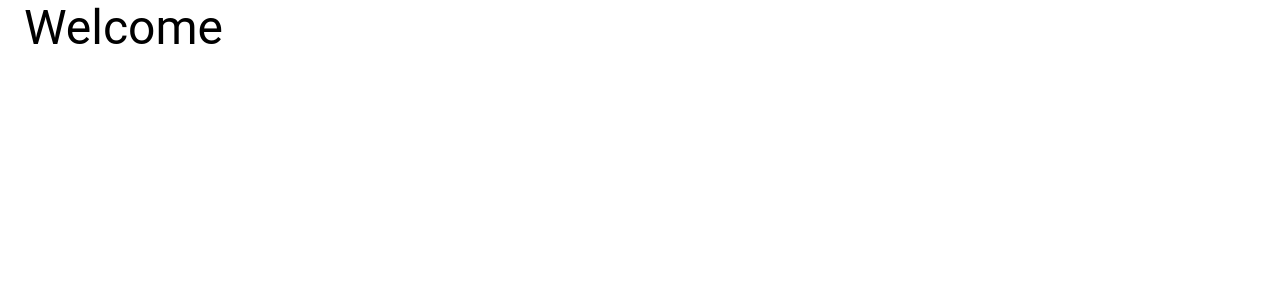
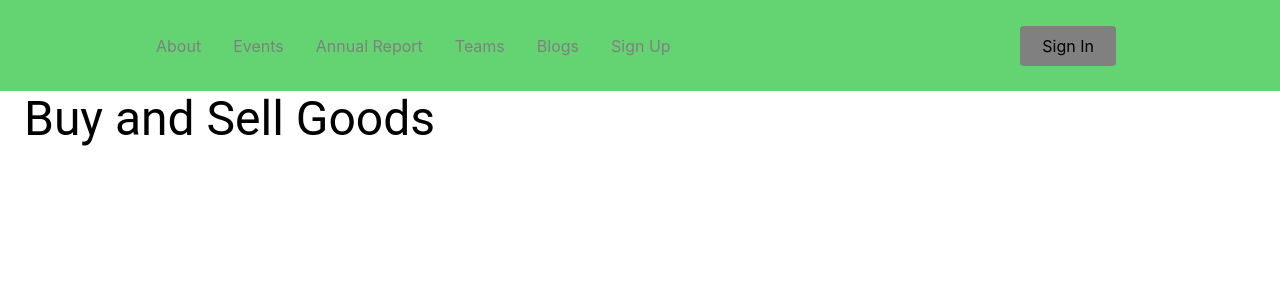
Before and after one commit to kgauzampe/Blvck, a React (Create React App) app: page / in a window 1280 px wide. Shown: the top 300 px of the page. Built offline with nearby package versions, Linux system fonts and the light colour scheme.

Commit message:
Nav created

```diff
--- a/package.json
+++ b/package.json
@@ -9,8 +9,10 @@
     "@testing-library/user-event": "^13.5.0",
     "react": "^18.2.0",
     "react-dom": "^18.2.0",
+    "react-icons": "^4.4.0",
     "react-router-dom": "^6.4.0",
     "react-scripts": "5.0.1",
+    "styled-components": "^5.3.5",
     "web-vitals": "^2.1.4"
   },
   "scripts": {
--- a/src/Components/Auction/Auction.js
+++ b/src/Components/Auction/Auction.js
@@ -0,0 +1,60 @@
+import React from 'react';
+import { Container,Typography, Button } from '@material-ui/core';
+import { makeStyles } from '@material-ui/core/styles';
+import Card from '@material-ui/core/Card';
+import CardActionArea from '@material-ui/core/CardActionArea';
+import CardActions from '@material-ui/core/CardActions';
+import CardContent from '@material-ui/core/CardContent';
+import CardMedia from '@material-ui/core/CardMedia';
+
+const useStyles = makeStyles({
+    root: {
+      maxWidth: 345,
+    },
+    media: {
+      height: 140,
+    },
+  });
+
+
+const Auction = () => {
+    const classes = useStyles();
+
+    return(
+        <div className='AuctContainer'>
+            <Container>
+                <div className='cards'>
+                    <Typography variant='h3'>Place your Bid</Typography>
+                    <Card className={classes.root}>
+                        <CardActionArea>
+                            <CardMedia
+                            className={classes.media}
+                            image="/static/images/cards/contemplative-reptile.jpg"
+                            title="Contemplative Reptile"
+                            />
+                            <CardContent>
+                            <Typography gutterBottom variant="h5" component="h2">
+                                Lizard
+                            </Typography>
+                            <Typography variant="body2" color="textSecondary" component="p">
+                                Lizards are a widespread group of squamate reptiles, with over 6,000 species, ranging
+                                across all continents except Antarctica
+                            </Typography>
+                            </CardContent>
+                        </CardActionArea>
+                        <CardActions>
+                            <Button size="small" color="primary">
+                            Share
+                            </Button>
+                            <Button size="small" color="primary">
+                            Learn More
+                            </Button>
+                        </CardActions>
+                    </Card>
+                </div>
+            </Container>
+        </div>
+    )
+
+}
+export default Auction
--- a/src/Components/Home/Home.js
+++ b/src/Components/Home/Home.js
@@ -1,13 +1,14 @@
 import React from "react";
 import { Container,Typography, Button } from '@material-ui/core';
-
+import Navbar from "../NavBar/NavBar";
 
 
 const Home = () => {
     return(
         <div className="home-Container">
+            <Navbar/>
             <Container>
-            <Typography variant="h3">Welcome</Typography>
+            <Typography variant="h3">Buy and Sell Goods</Typography>
 
             </Container>
         </div>
--- /dev/null
+++ b/src/Components/NavBar/NavBar.css
@@ -0,0 +1,27 @@
+
+/* @import url("https://fonts.googleapis.com/css2?family=Karla:wght@200;400&display=swap"); */
+
+* {
+  box-sizing: border-box;
+  margin: 0;
+  padding: 0;
+}
+
+body {
+  font-family: "Karla", -apple-system, BlinkMacSystemFont, "Segoe UI", "Roboto",
+    "Oxygen", "Ubuntu", "Cantarell", "Fira Sans", "Droid Sans", "Helvetica Neue",
+    sans-serif;
+  -webkit-font-smoothing: antialiased;
+  -moz-osx-font-smoothing: grayscale;
+}
+
+.container {
+  max-width: 90%;
+  margin-right: auto;
+  margin-left: auto;
+  padding: 1rem;
+}
+
+article h1 {
+  margin: 1rem 0;
+}
--- /dev/null
+++ b/src/Components/NavBar/NavBar.js
@@ -0,0 +1,47 @@
+import React from 'react';
+import {
+Nav,
+NavLink,
+Bars,
+NavMenu,
+NavBtn,
+NavBtnLink,
+} from './NavbarElements';
+
+const Navbar = () => {
+return (
+	<>
+	<Nav>
+		<Bars />
+
+		<NavMenu>
+		<NavLink to='/about' activeStyle>
+			About
+		</NavLink>
+		<NavLink to='/events' activeStyle>
+			Events
+		</NavLink>
+		<NavLink to='/annual' activeStyle>
+			Annual Report
+		</NavLink>
+		<NavLink to='/team' activeStyle>
+			Teams
+		</NavLink>
+		<NavLink to='/blogs' activeStyle>
+			Blogs
+		</NavLink>
+		<NavLink to='/sign-up' activeStyle>
+			Sign Up
+		</NavLink>
+		{/* Second Nav */}
+		{/* <NavBtnLink to='/sign-in'>Sign In</NavBtnLink> */}
+		</NavMenu>
+		<NavBtn>
+		<NavBtnLink to='/signin'>Sign In</NavBtnLink>
+		</NavBtn>
+	</Nav>
+	</>
+);
+};
+
+export default Navbar;
--- /dev/null
+++ b/src/Components/NavBar/NavbarElements.js
@@ -0,0 +1,86 @@
+import { FaBars } from 'react-icons/fa';
+import { NavLink as Link } from 'react-router-dom';
+import styled from 'styled-components';
+
+export const Nav = styled.nav`
+background: #63D471;
+height: 85px;
+display: flex;
+justify-content: space-between;
+padding: 0.2rem calc((100vw - 1000px) / 2);
+z-index: 12;
+/* Third Nav */
+/* justify-content: flex-start; */
+`;
+
+export const NavLink = styled(Link)`
+color: #808080;
+display: flex;
+align-items: center;
+text-decoration: none;
+padding: 0 1rem;
+height: 100%;
+cursor: pointer;
+&.active {
+	color: #000000;
+}
+`;
+
+export const Bars = styled(FaBars)`
+display: none;
+color: #808080;
+@media screen and (max-width: 768px) {
+	display: block;
+	position: absolute;
+	top: 0;
+	right: 0;
+	transform: translate(-100%, 75%);
+	font-size: 1.8rem;
+	cursor: pointer;
+}
+`;
+
+export const NavMenu = styled.div`
+display: flex;
+align-items: center;
+margin-right: -24px;
+/* Second Nav */
+/* margin-right: 24px; */
+/* Third Nav */
+/* width: 100vw;
+white-space: nowrap; */
+@media screen and (max-width: 768px) {
+	display: none;
+}
+`;
+
+export const NavBtn = styled.nav`
+display: flex;
+align-items: center;
+margin-right: 24px;
+/* Third Nav */
+/* justify-content: flex-end;
+width: 100vw; */
+@media screen and (max-width: 768px) {
+	display: none;
+}
+`;
+
+export const NavBtnLink = styled(Link)`
+border-radius: 4px;
+background: #808080;
+padding: 10px 22px;
+color: #000000;
+outline: none;
+border: none;
+cursor: pointer;
+transition: all 0.2s ease-in-out;
+text-decoration: none;
+/* Second Nav */
+margin-left: 24px;
+&:hover {
+	transition: all 0.2s ease-in-out;
+	background: #fff;
+	color: #808080;
+}
+`;
```
Also changed, not shown: 1 other file (tests, documents, lock files or other folders).
